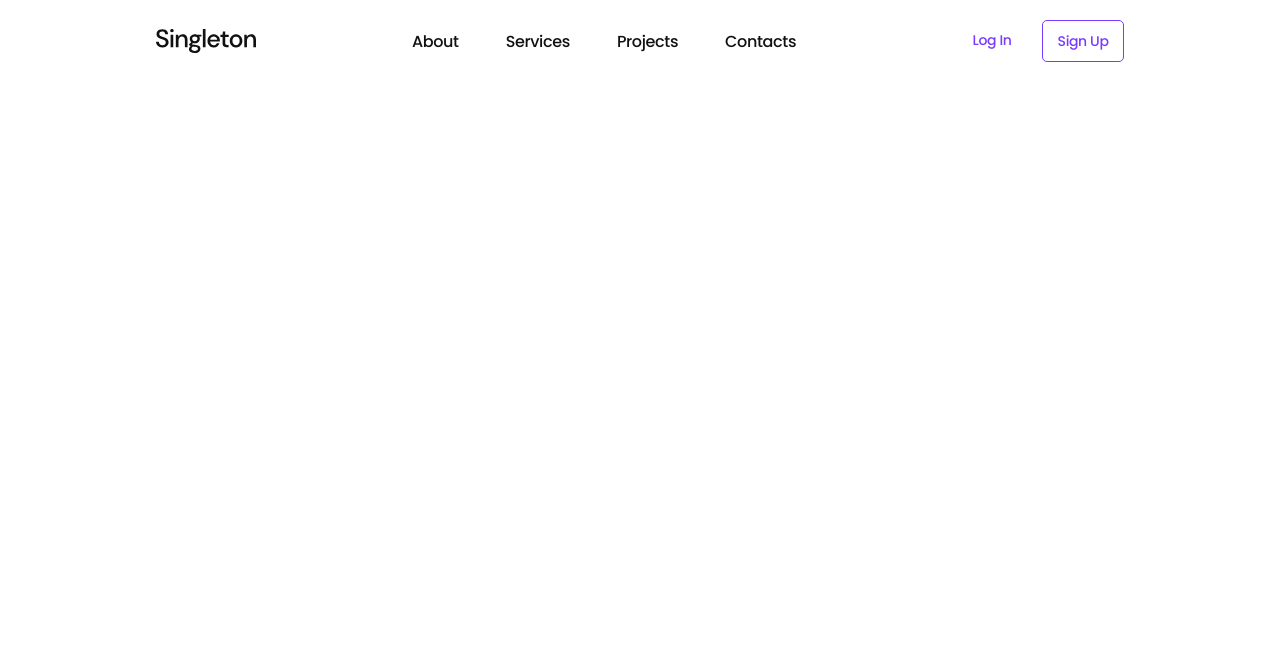
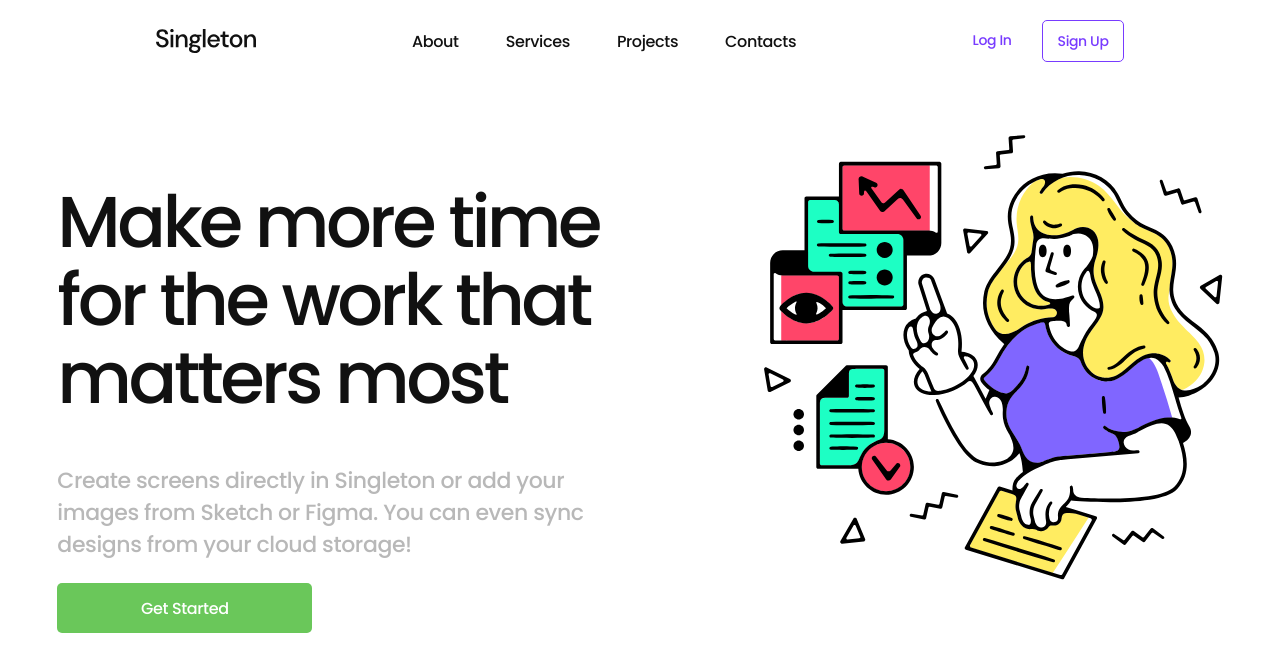
Before and after one commit to JorgeRochaA/singleton, a Vue app: page / in a window 1280 px wide. Shown: the top 672 px of the page. Built offline with nearby package versions, Linux system fonts and the light colour scheme.

Commit message:
add get started component

```diff
--- a/src/App.vue
+++ b/src/App.vue
@@ -1,14 +1,17 @@
 <script setup>
+import GetStarted from "./components/GetStarted.vue";
 import Navbar from "./shared/components/Navbar.vue";
 </script>
 
 <template>
   <div id="app">
     <Navbar />
+    <GetStarted />
   </div>
 </template>
 
 <style scoped lang="scss">
+@import url("https://fonts.googleapis.com/css2?family=Poppins:wght@500&display=swap");
 * {
   margin: 0;
   padding: 0;
@@ -28,5 +31,6 @@ import Navbar from "./shared/components/Navbar.vue";
   -moz-osx-font-smoothing: grayscale;
   text-align: center;
   overflow-x: hidden;
+  background: white;
 }
 </style>
--- /dev/null
+++ b/src/components/GetStarted.vue
@@ -0,0 +1,99 @@
+<script setup></script>
+
+<template>
+  <div class="get-started">
+    <div class="data-container">
+      <h1>Make more time for the work that matters most</h1>
+      <p>
+        Create screens directly in Singleton or add your images from Sketch or
+        Figma. You can even sync designs from your cloud storage!
+      </p>
+      <button>Get Started</button>
+    </div>
+
+    <img src="../assets/img/img1.svg" alt="girl thinking" />
+  </div>
+</template>
+
+<style scoped lang="scss">
+.get-started {
+  display: flex;
+  margin-top: 103px;
+  justify-content: flex-start;
+  .data-container {
+    text-align: start;
+    margin-right: 200px;
+    font-family: "Poppins", sans-serif;
+    font-style: normal;
+    h1 {
+      color: #111;
+      font-size: 72px;
+      font-weight: 400;
+      line-height: 78px;
+      letter-spacing: -3.6px;
+      max-width: 607px;
+    }
+    p {
+      color: #b8b8b8;
+      font-size: 22px;
+      font-weight: 400;
+      line-height: 32px;
+      letter-spacing: -0.4px;
+      width: 534px;
+    }
+    button {
+      width: 255px;
+      height: 50px;
+      flex-shrink: 0;
+      border-radius: 5px;
+      background: #f8f8f8;
+      border-radius: 5px;
+      background: #6ac75a;
+      color: #fff;
+      font-size: 16px;
+      font-weight: 500;
+      line-height: normal;
+      letter-spacing: -0.36px;
+      transition: 0.5s;
+      &:hover {
+        background: #fff;
+        color: #6ac75a;
+        border-color: #6ac75a;
+        transform: scale(1.1);
+      }
+    }
+  }
+
+  img {
+    width: 458.268px;
+    height: 445.166px;
+  }
+}
+
+@media screen and (max-width: 1365px) {
+  .get-started {
+    .data-container {
+      margin-right: 100px;
+    }
+  }
+}
+
+@media screen and (max-width: 1165px) {
+  .get-started {
+    flex-direction: column;
+    justify-content: center;
+    align-items: center;
+    width: 100%;
+    text-align: center;
+    .data-container {
+      text-align: center;
+      margin-right: 0px;
+      width: 100%;
+      display: flex;
+      flex-direction: column;
+      align-items: center;
+      margin-bottom: 50px;
+    }
+  }
+}
+</style>
--- a/src/shared/components/Navbar.vue
+++ b/src/shared/components/Navbar.vue
@@ -91,8 +91,6 @@ const openNavbar = () => {
 </template>
 
 <style scoped lang="scss">
-@import url("https://fonts.googleapis.com/css2?family=Poppins:wght@500&display=swap");
-
 @mixin equalProps {
   font-family: "Poppins", sans-serif;
   font-style: normal;
```
Also changed, not shown: src/assets/img/img1.svg (added).
